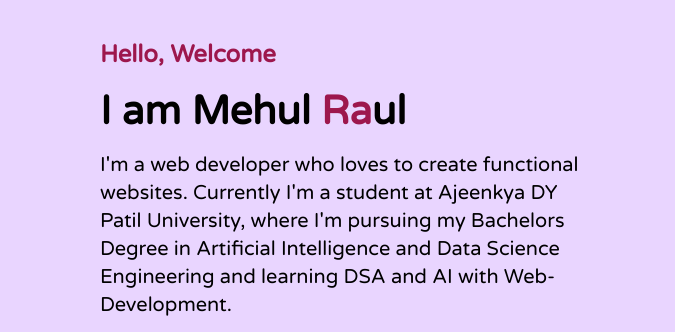
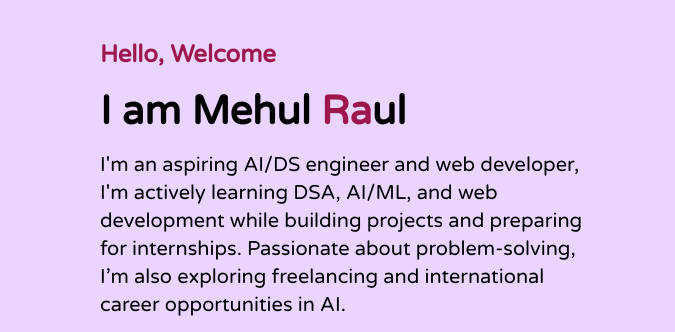
Before and after one commit to mehul-raul/mehul.dev.portfolio, a website: page index.html in a window 1280 px wide. Shown: the part 273-605 px from the top of the page, 0-675 px from the left. Drawn offline with Linux system fonts and the light colour scheme.

Commit message:
index.html

```diff
--- a/index.html
+++ b/index.html
@@ -64,7 +64,7 @@
                 <p class="text-pink-800 text-2xl font-bold animate-slideInSlightly">Hello, Welcome</p>
                 <!-- <h1 class="text-black leading-[1.2] font-bold text-[40px]">I am <span id="mehul" class="text-black">Mehul</span> <span class="text-pink-800">Ra</span>ul</h1> -->
                 <h1 id="animated-text" class="text-black leading-[1.2] font-bold text-[40px]"></h1>
-                <p class="text-xl">I'm a web developer who loves to create functional websites. Currently I'm a student at Ajeenkya DY Patil University, where I'm pursuing my Bachelors Degree in Artificial Intelligence and Data Science Engineering and learning DSA and AI with Web-Development.</p>
+                <p class="text-xl">I'm an aspiring AI/DS engineer and web developer, I'm actively learning DSA, AI/ML, and web development while building projects and preparing for internships. Passionate about problem-solving, I’m also exploring freelancing and international career opportunities in AI.</p>
                 <div class="flex items-center">
                 <strong class="mr-2 text-lg">Connect with me on LinkedIn</strong>
                 <a class="flex items-center " href="https://www.linkedin.com/in/mehul-raul-494025302?utm_source=share&utm_campaign=share_via&utm_content=profile&utm_medium=ios_app"><img id="linkimg" class="transform transition-transform duration-300 hover:scale-125" src="icons8-linkedin-48.png" alt="LinkedIn"></a>
```
